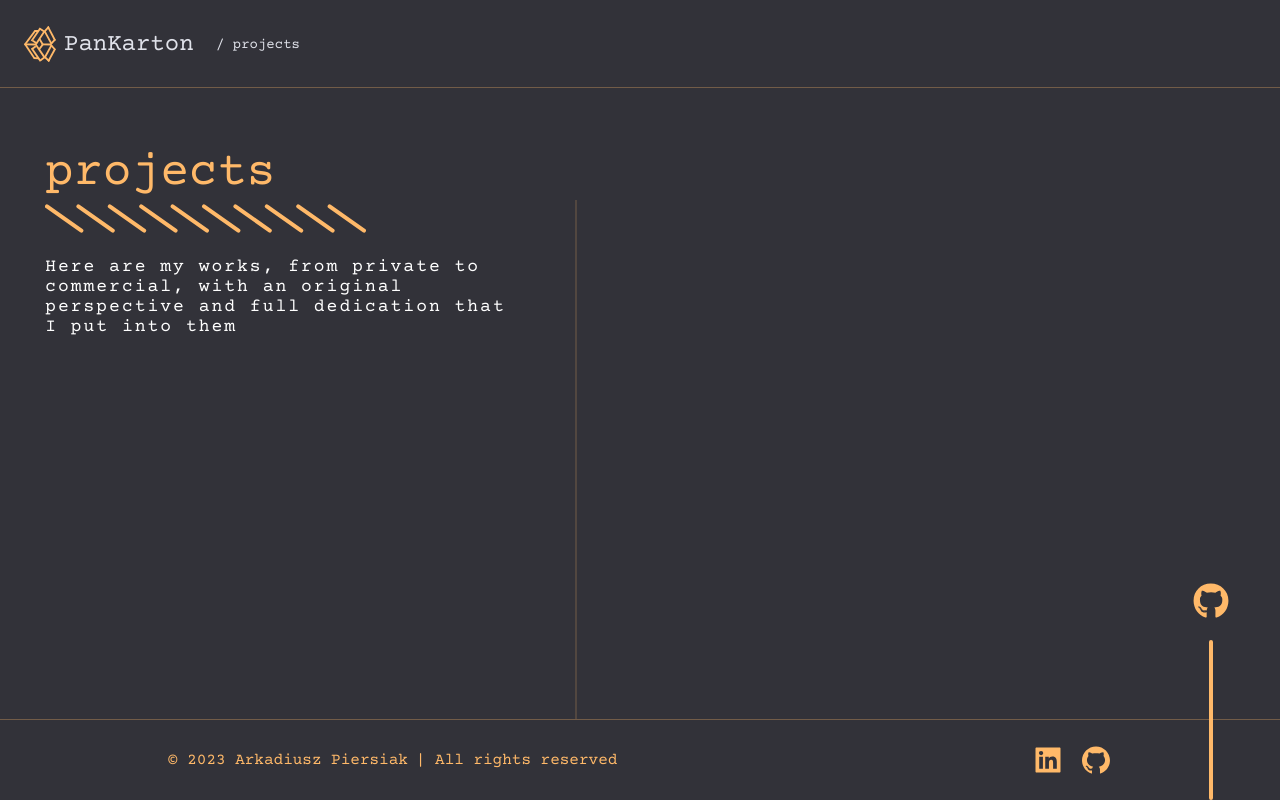
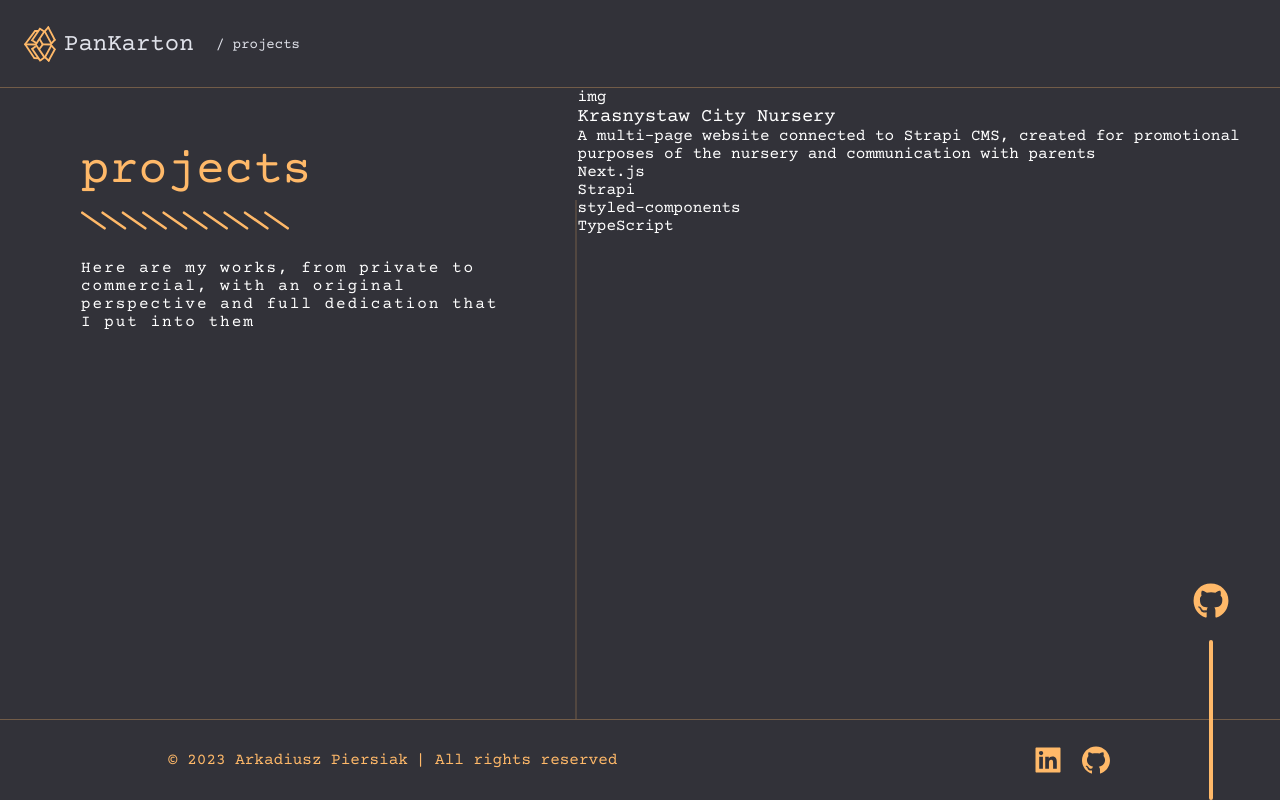
Before and after one commit to PanKarton/PersonalWebsite, a Next.js app: page /projects in a window 1280 px wide. Built offline with nearby package versions, Linux system fonts and the light colour scheme.

Commit message:
styles/added styles to ProjectsPageSectio and its Heading

```diff
--- a/src/app/(routes)/projects/page.tsx
+++ b/src/app/(routes)/projects/page.tsx
@@ -11,7 +11,7 @@ const ProjectsPage = () => {
       <ProjectsPageSection />
 
       <SubPageLogoWrapper subPage="projects" />
-      <Footer isAbsolute />
+      <Footer isProjectsPage />
       <GitHubLink />
     </div>
   );
--- a/src/components/molecules/Footer/Footer.styles.ts
+++ b/src/components/molecules/Footer/Footer.styles.ts
@@ -54,10 +54,12 @@ export const StyledFooter = styled.footer`
     }
   }
 
-  &.isAbsolute {
-    position: absolute;
-    bottom: 0;
-    left: 0;
+  &.isProjectsPage {
+    @media screen and (min-width: 62.5rem) {
+      position: absolute;
+      bottom: 0;
+      left: 0;
+    }
     right: 0;
   }
 `;
--- a/src/components/molecules/Footer/Footer.tsx
+++ b/src/components/molecules/Footer/Footer.tsx
@@ -4,12 +4,14 @@ import { ForwardedRef, forwardRef } from 'react';
 
 type FooterProps = {
   isColorReversed?: boolean;
-  isAbsolute?: boolean;
+  isProjectsPage?: boolean;
 };
 
 export const Footer = forwardRef(
-  ({ isColorReversed, isAbsolute }: FooterProps, ref: ForwardedRef<HTMLElement>) => {
-    const classes = `${isColorReversed ? 'isColorReversed' : ''} ${isAbsolute ? 'isAbsolute' : ''}`;
+  ({ isColorReversed, isProjectsPage }: FooterProps, ref: ForwardedRef<HTMLElement>) => {
+    const classes = `${isColorReversed ? 'isColorReversed' : ''} ${
+      isProjectsPage ? 'isProjectsPage' : ''
+    }`;
     return (
       <StyledFooter ref={ref} className={classes}>
         <div className="max-width-wrapper">
--- /dev/null
+++ b/src/modules/ProjectsPage/ProjectsPageSection/ProjectsPageSection.styles.ts
@@ -0,0 +1,88 @@
+import styled from 'styled-components';
+
+export const StyledSection = styled.section`
+  position: relative;
+  background-color: ${({ theme }) => theme.color.primary};
+  color: ${({ theme }) => theme.color.contrast};
+
+  padding-block: 7rem 4rem;
+  padding-inline: 1rem;
+
+  @media screen and (min-width: 30.25rem) {
+    padding-top: 8rem;
+  }
+
+  @media screen and (min-width: 62.5rem) {
+    display: grid;
+    grid-template-columns: 45% 1fr;
+    grid-template-columns: 45% 1fr;
+    height: 100vh;
+  }
+
+  @media screen and (min-width: 75rem) {
+    padding-top: 5.5rem;
+  }
+
+  * {
+    font-weight: 500;
+  }
+`;
+
+export const StyledVerticalLine = styled.span`
+  display: block;
+  position: relative;
+  width: min(100%, 24rem);
+  height: 0.0625rem;
+  left: 50%;
+  translate: -50% 0;
+  margin-block: 2rem;
+
+  background-color: ${({ theme }) => theme.color.accentPrimarySlightlyDarker};
+
+  @media screen and (min-width: 62.5rem) {
+    position: absolute;
+    top: 25%;
+    left: 45%;
+    translate: -50% 0;
+    height: 75%;
+    width: 0.0625rem;
+    margin-block: 0;
+  }
+`;
+
+export const StyledHeadingWrapper = styled.div`
+  display: flex;
+  justify-content: center;
+
+  .flex-wrapper {
+    display: flex;
+    flex-direction: column;
+
+    h2 {
+      color: ${({ theme }) => theme.color.accentPrimary};
+      font-size: ${({ theme }) => theme.fontSize.text4XL};
+    }
+    p {
+      margin-top: 1.5rem;
+      font-size: ${({ theme }) => theme.fontSize.textBase};
+      max-width: 40ch;
+      letter-spacing: 2px;
+    }
+    svg {
+      width: 13rem;
+    }
+  }
+  @media screen and (min-width: 62.5rem) {
+    padding-top: 10%;
+    .flex-wrapper {
+      h2 {
+        font-size: ${({ theme }) => theme.fontSize.text5XL};
+
+        margin-bottom: 0.5rem;
+      }
+      p {
+        max-width: 45ch;
+      }
+    }
+  }
+`;
--- a/src/modules/ProjectsPage/ProjectsPageSection/ProjectsPageSection.tsx
+++ b/src/modules/ProjectsPage/ProjectsPageSection/ProjectsPageSection.tsx
@@ -1,61 +1,9 @@
 import { SlopingLinesDivier } from '@/components/atoms/SlopingLinesDivider/SlopingLinesDivider';
-import styled from 'styled-components';
-
-export const StyledSection = styled.section`
-  position: relative;
-  height: 100vh;
-  background-color: ${({ theme }) => theme.color.primary};
-  color: ${({ theme }) => theme.color.contrast};
-
-  display: grid;
-  grid-template-columns: 45% 1fr;
-
-  padding-top: 4rem;
-
-  @media screen and (min-width: 30.25rem) {
-    padding-top: 5rem;
-  }
-  @media screen and (min-width: 75rem) {
-    padding-top: 5.5rem;
-  }
-
-  * {
-    font-weight: 500;
-  }
-`;
-
-export const StyledVerticalLine = styled.span`
-  position: absolute;
-  top: 25%;
-  left: 45%;
-  translate: -50% 0;
-  height: 75%;
-  width: 0.0625rem;
-  background-color: ${({ theme }) => theme.color.accentPrimarySlightlyDarker};
-`;
-
-export const StyledHeadingWrapper = styled.div`
-  display: flex;
-  justify-content: center;
-  padding-top: 10%;
-
-  .flex-wrapper {
-    display: flex;
-    flex-direction: column;
-
-    h2 {
-      color: ${({ theme }) => theme.color.accentPrimary};
-      font-size: ${({ theme }) => theme.fontSize.text5XL};
-      margin-bottom: 0.25rem;
-    }
-    p {
-      margin-top: 1.5rem;
-      font-size: ${({ theme }) => theme.fontSize.textLG};
-      max-width: 45ch;
-      letter-spacing: 2px;
-    }
-  }
-`;
+import {
+  StyledHeadingWrapper,
+  StyledSection,
+  StyledVerticalLine,
+} from './ProjectsPageSection.styles';
 
 export const ProjectsPageSection = () => (
   <StyledSection>
@@ -72,7 +20,7 @@ export const ProjectsPageSection = () => (
 
     <StyledVerticalLine />
 
-    {/* <div>
+    <div>
       <ul>
         <li>
           <div>
@@ -101,6 +49,6 @@ export const ProjectsPageSection = () => (
           </div>
         </li>
       </ul>
-    </div> */}
+    </div>
   </StyledSection>
 );
```
Also changed, not shown: src/modules/ProjectsPage/ProjectsList/ProjectsList.tsx (added).
